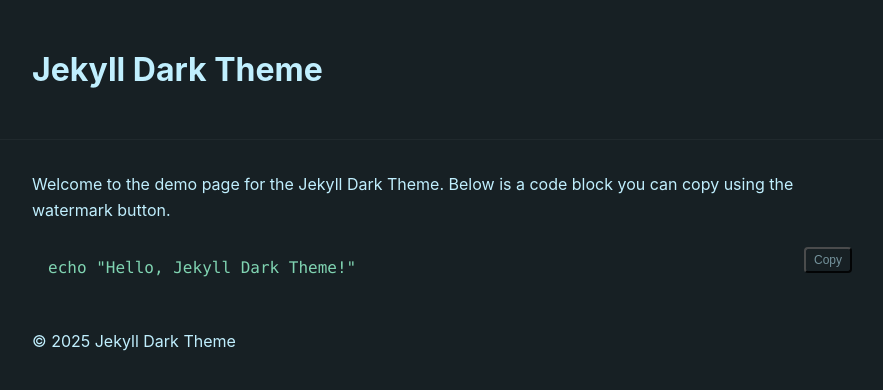
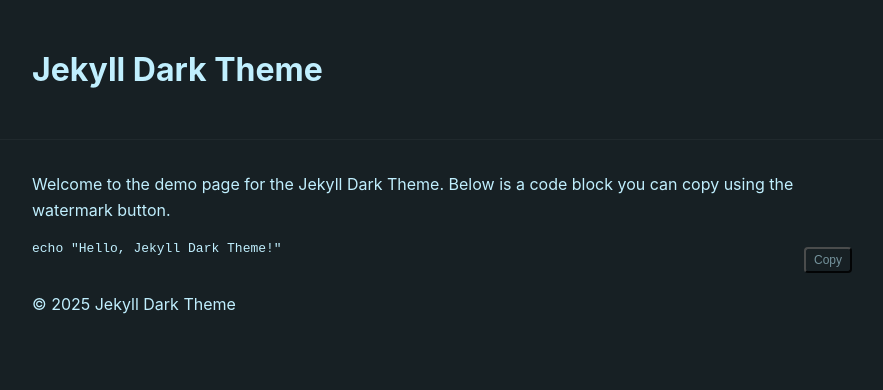
Before and after one commit to biggiebk/jekyll_theme, a Jekyll site: the page built from index.md, in a window 1280 px wide. Shown: the top 390 px of the page, without its empty margins (194-1077 px from the left). Built offline with Jekyll 4.4.1, drawn with Linux system fonts in a browser that asks for light colours.

Commit message:
Comment out preformatted text styles
Comment out styles for preformatted text.

```diff
--- a/assets/css/style.css
+++ b/assets/css/style.css
@@ -25,8 +25,8 @@
 main a{color:var(--accent)}
 
 /* Code blocks */
-pre{background: rgb(79,95,95);padding:1rem;border-radius:8px;overflow:auto;position:relative}
-pre code{color: rgb(128,212,178);font-family: ui-monospace, SFMono-Regular, Menlo, Monaco, "Roboto Mono", "Courier New", monospace;}
+/*pre{background: rgb(79,95,95);padding:1rem;border-radius:8px;overflow:auto;position:relative}
+pre code{color: rgb(128,212,178);font-family: ui-monospace, SFMono-Regular, Menlo, Monaco, "Roboto Mono", "Courier New", monospace;}*/
 
 /* Watermark copy button */
 .code-watermark{
```
